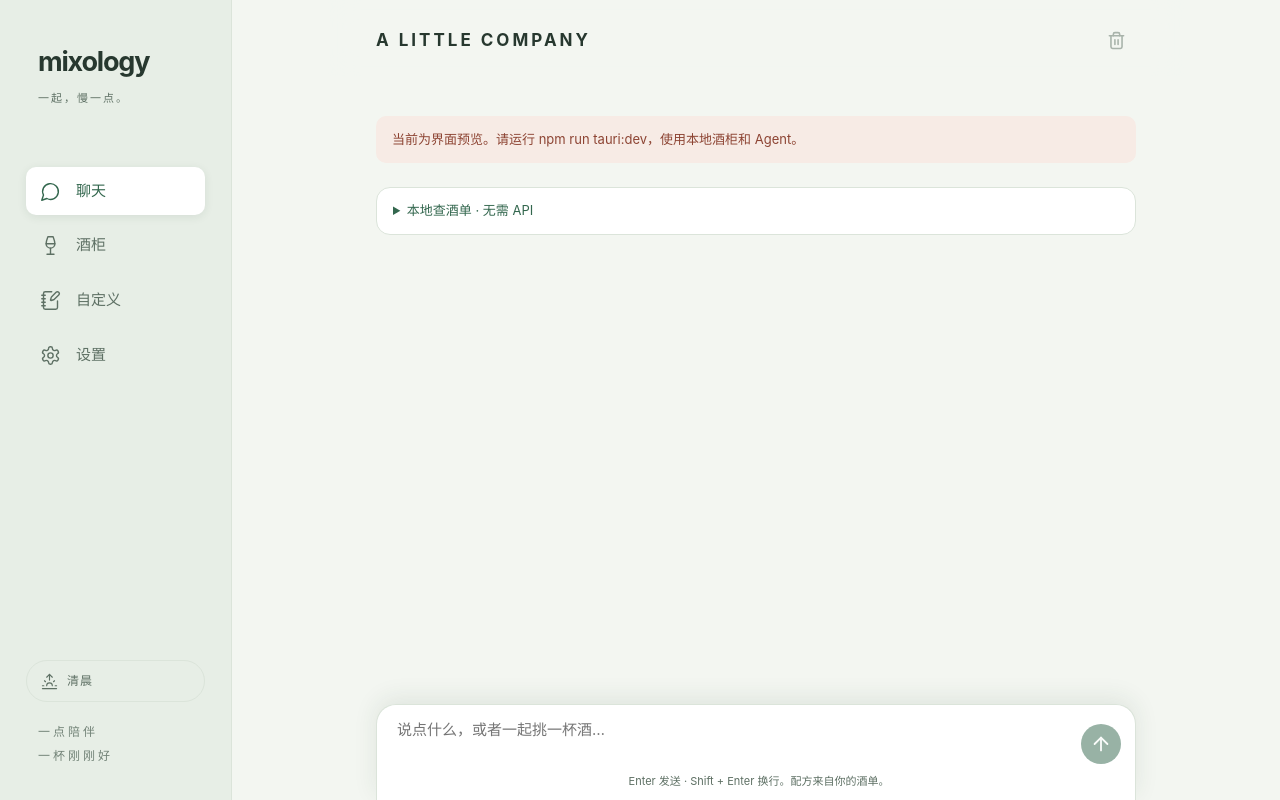
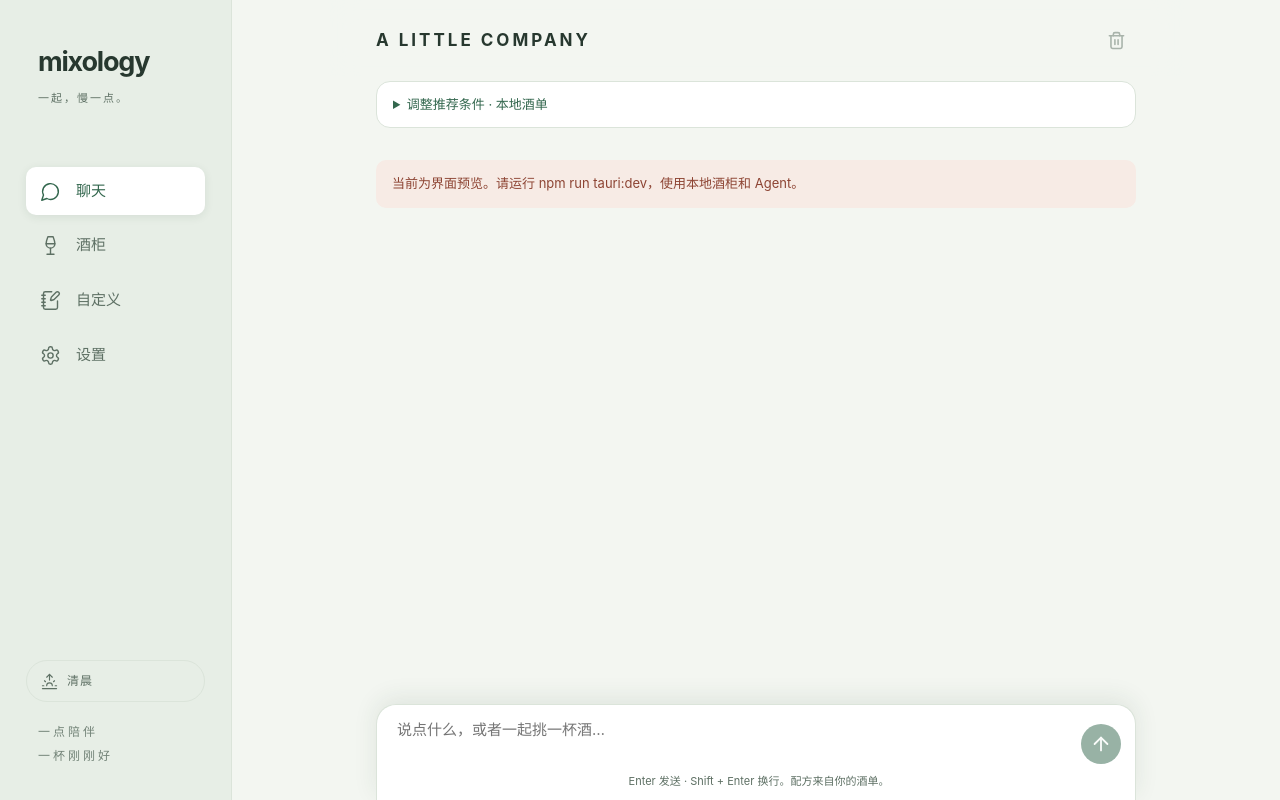
Before and after one commit to Yangmengy/drink, a React (Vite) app: page / in a window 1280 px wide. Built offline with nearby package versions, Linux system fonts and the light colour scheme.

Commit message:
fix: place collapsed recommendation options below chat header

```diff
--- a/src/pages/ChatPage.tsx
+++ b/src/pages/ChatPage.tsx
@@ -28,7 +28,6 @@ export function ChatPage() {
     api.settings().then(s => { if (active) setConfigured(s.apiKeyConfigured); }).catch(() => { if (active) setConfigured(null); });
     return () => { active = false; };
   }, [setConfigured]);
-  useEffect(() => { if (configured === false) setLocalOpen(true); }, [configured]);
 
   const scrollToLatest = (behavior: ScrollBehavior = 'smooth') => bottom.current?.scrollIntoView({ behavior, block: 'end' });
 
@@ -114,6 +113,10 @@ export function ChatPage() {
           <Trash2 size={19} />
         </button>
       </header>
+      <details className="local-options" ref={localOptions} open={localOpen} onToggle={e => setLocalOpen(e.currentTarget.open)}>
+        <summary>调整推荐条件 · 本地酒单</summary>
+        <LocalRecommendations onSearch={input => void searchLocal(input)} />
+      </details>
       {configured === false && <div className="notice local-mode" role="status"><strong>本地模式</strong><p>尚未配置 API，暂时无法智能陪聊。酒柜和本地推荐可以正常使用。<Link to="/settings">配置聊天模型</Link></p></div>}
       <div className="conversation" role="log" aria-label="聊天记录" aria-live="polite">
         {!loading && !messages.length && !pending && !failed && !error && (
@@ -151,10 +154,6 @@ export function ChatPage() {
         )}
         {loading && <p role="status" className="muted">正在找回上次的对话…</p>}
         {error && <div className="error" role="alert"><p>{error}</p>{failed && <><p>未发送成功：{failed}</p><button disabled={!!pending || clearing} onClick={() => void send(failed, draft.trim() === failed)}>重试这条消息</button><button onClick={() => { setLocalOpen(true); localOptions.current?.scrollIntoView({ block: 'start' }); }}>使用本地推荐</button></>}{failedTrace && <Link to={`/settings?trace=${failedTrace}`}>查看失败链路</Link>}{/配置|密钥|API Key|模型名称|API 地址|401|403/i.test(error) && <Link to="/settings">检查模型设置</Link>}</div>}
-        <details className="local-options" ref={localOptions} open={localOpen} onToggle={e => setLocalOpen(e.currentTarget.open)}>
-          <summary>{messages.length ? '调整推荐条件 · 本地酒单' : '本地查酒单 · 无需 API'}</summary>
-          <LocalRecommendations onSearch={input => void searchLocal(input)} />
-        </details>
         <div className="bottom-anchor" ref={bottom} />
       </div>
       {!atBottom && messages.length > 0 && (
--- a/src/styles/app.css
+++ b/src/styles/app.css
@@ -486,7 +486,8 @@ small { font-size: 12px; color: var(--muted); }
 .local-mode a { margin-left: 10px; text-decoration: underline; }
 .welcome.local-welcome { margin: 24px auto; }
 .local-welcome .welcome-icon { display: none; }
-.local-options { margin: 24px 0 16px; border: 1px solid var(--border); border-radius: var(--r-md); padding: 12px 16px; background: var(--surface); scroll-margin-top: 100px; }
+.chat-page > .page-header { margin-bottom: 5px; }
+.local-options { margin: 0 0 16px; border: 1px solid var(--border); border-radius: var(--r-md); padding: 12px 16px; background: var(--surface); scroll-margin-top: 100px; }
 .local-options summary { cursor: pointer; color: var(--accent); font-size: 13px; }
 .local-query > p { margin: 12px 0 16px; font-size: 12px; }
 .local-query.form label:not(.check-label) { margin-bottom: 14px; }
```
Also changed, not shown: 1 other file (tests, documents, lock files or other folders).
